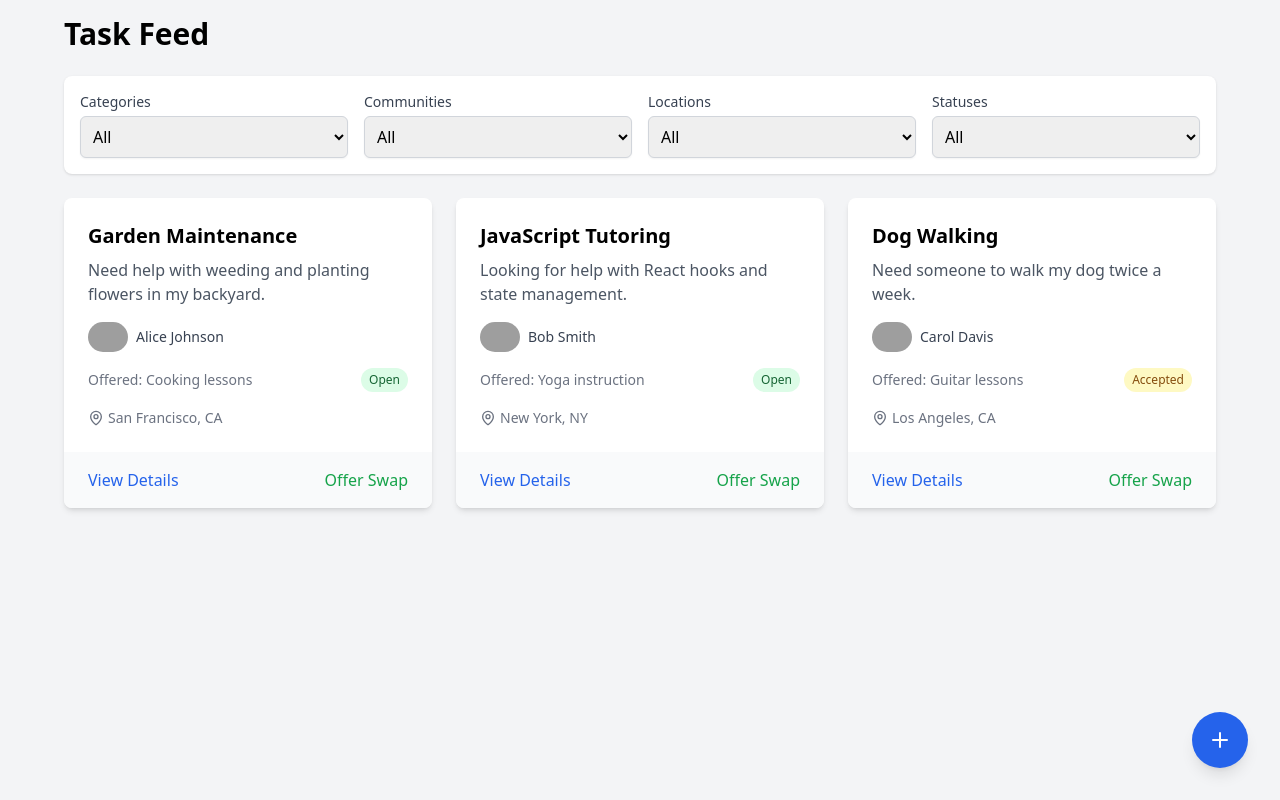
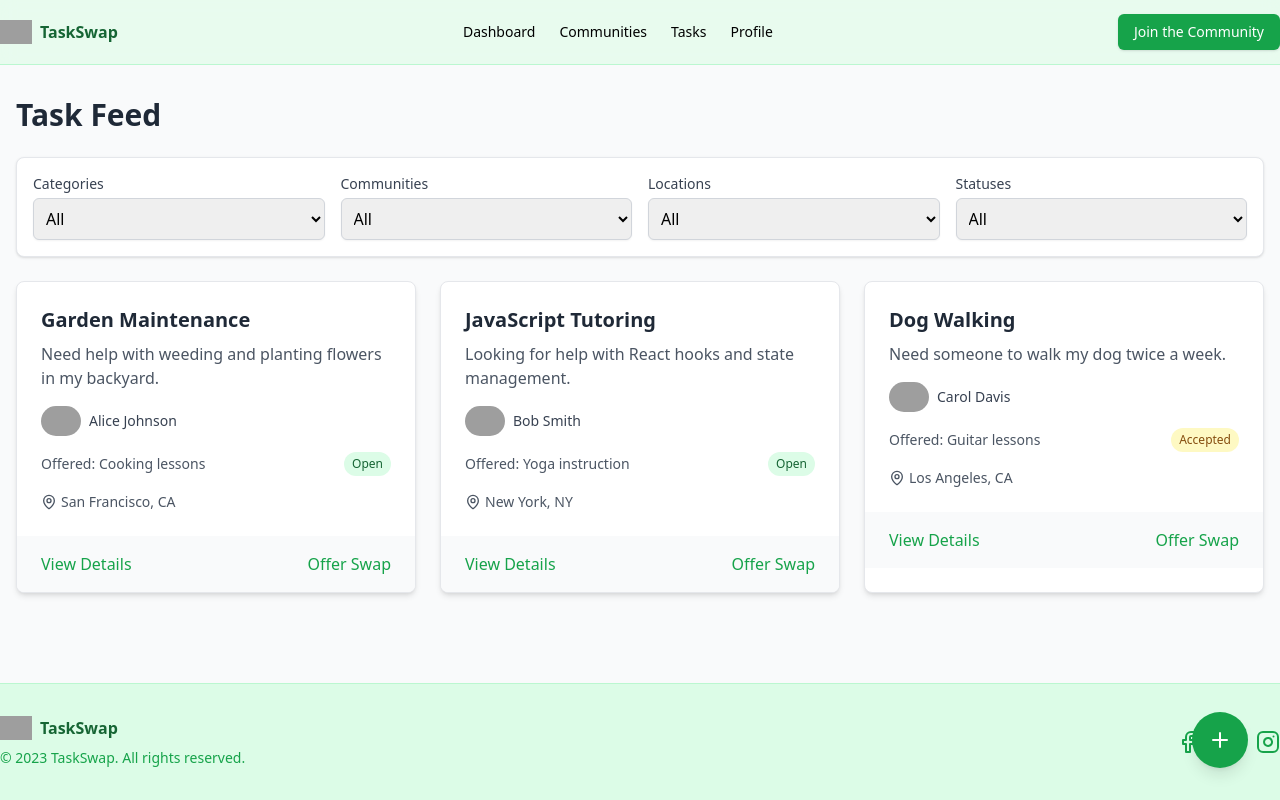
Before and after one commit to kaushalkahapola/iwb017-code-glitch, a Next.js app in the folder frontend/: page /tasks in a window 1280 px wide. Built offline with nearby package versions, Linux system fonts and the light colour scheme; grey boxes are pictures that could not be loaded.

Commit message:
Modified tasks page

```diff
--- a/frontend/app/tasks/page.tsx
+++ b/frontend/app/tasks/page.tsx
@@ -2,7 +2,10 @@
 
 import { useState } from 'react'
 import Image from 'next/image'
+import Link from 'next/link'
 import { MapPin, Filter, Plus } from 'lucide-react'
+import Header from '../components/Header'
+import Footer from '../components/Footer'
 
 // Placeholder data for tasks
 const tasks = [
@@ -70,12 +73,13 @@ export default function TaskFeed() {
   )
 
   return (
-    <div className="min-h-screen bg-gray-100 p-4">
-      <div className="max-w-6xl mx-auto">
-        <h1 className="text-3xl font-bold mb-6">Task Feed</h1>
+    <div className="flex flex-col min-h-screen bg-gray-50">
+      <Header />
+      <main className="flex-grow container mx-auto px-4 py-8">
+        <h1 className="text-3xl font-bold mb-6 text-gray-800">Task Feed</h1>
 
         {/* Filter section */}
-        <div className="bg-white p-4 rounded-lg shadow mb-6">
+        <div className="bg-white p-4 rounded-lg shadow mb-6 border border-gray-200">
           <div className="flex flex-wrap gap-4">
             {Object.entries(filterOptions).map(([filterType, options]) => (
               <div key={filterType} className="flex-1 min-w-[200px]">
@@ -86,7 +90,7 @@ export default function TaskFeed() {
                   id={filterType}
                   value={filters[filterType.slice(0, -1) as keyof typeof filters]}
                   onChange={(e) => handleFilterChange(filterType.slice(0, -1), e.target.value)}
-                  className="block w-full p-2 border border-gray-300 rounded-md shadow-sm focus:ring-blue-500 focus:border-blue-500"
+                  className="block w-full p-2 border border-gray-300 rounded-md shadow-sm focus:ring-green-500 focus:border-green-500"
                 >
                   {options.map(option => (
                     <option key={option} value={option}>{option}</option>
@@ -100,9 +104,9 @@ export default function TaskFeed() {
         {/* Task cards */}
         <div className="grid grid-cols-1 md:grid-cols-2 lg:grid-cols-3 gap-6">
           {filteredTasks.map(task => (
-            <div key={task.id} className="bg-white rounded-lg shadow-md overflow-hidden hover:shadow-lg transition-shadow duration-300">
+            <div key={task.id} className="bg-white rounded-lg shadow-md overflow-hidden hover:shadow-lg transition-all duration-300 border border-gray-200">
               <div className="p-6">
-                <h2 className="text-xl font-semibold mb-2">{task.title}</h2>
+                <h2 className="text-xl font-semibold mb-2 text-gray-800">{task.title}</h2>
                 <p className="text-gray-600 mb-4">{task.description}</p>
                 <div className="flex items-center mb-4">
                   <Image
@@ -115,7 +119,7 @@ export default function TaskFeed() {
                   <span className="text-sm text-gray-700">{task.user.name}</span>
                 </div>
                 <div className="flex justify-between items-center mb-4">
-                  <span className="text-sm text-gray-500">Offered: {task.offeredTask}</span>
+                  <span className="text-sm text-gray-600">Offered: {task.offeredTask}</span>
                   <span className={`px-2 py-1 rounded-full text-xs ${
                     task.status === 'Open' ? 'bg-green-100 text-green-800' :
                     task.status === 'Accepted' ? 'bg-yellow-100 text-yellow-800' :
@@ -124,17 +128,17 @@ export default function TaskFeed() {
                     {task.status}
                   </span>
                 </div>
-                <div className="flex items-center text-sm text-gray-500">
+                <div className="flex items-center text-sm text-gray-600">
                   <MapPin className="w-4 h-4 mr-1" />
                   {task.location}
                 </div>
               </div>
               <div className="bg-gray-50 px-6 py-4">
                 <div className="flex justify-between">
-                  <button className="text-blue-600 hover:text-blue-800 font-medium">
+                  <button className="text-green-600 hover:text-green-800 font-medium transition-colors duration-300">
                     View Details
                   </button>
-                  <button className="text-green-600 hover:text-green-800 font-medium">
+                  <button className="text-green-600 hover:text-green-800 font-medium transition-colors duration-300">
                     Offer Swap
                   </button>
                 </div>
@@ -144,10 +148,11 @@ export default function TaskFeed() {
         </div>
 
         {/* Floating button for creating a new task */}
-        <button className="fixed bottom-8 right-8 bg-blue-600 text-white rounded-full p-4 shadow-lg hover:bg-blue-700 transition-colors duration-300">
+        <button className="fixed bottom-8 right-8 bg-green-600 text-white rounded-full p-4 shadow-lg hover:bg-green-700 transition-all duration-300 hover:shadow-xl transform hover:-translate-y-1">
           <Plus className="w-6 h-6" />
         </button>
-      </div>
+      </main>
+      <Footer />
     </div>
   )
 }
```
